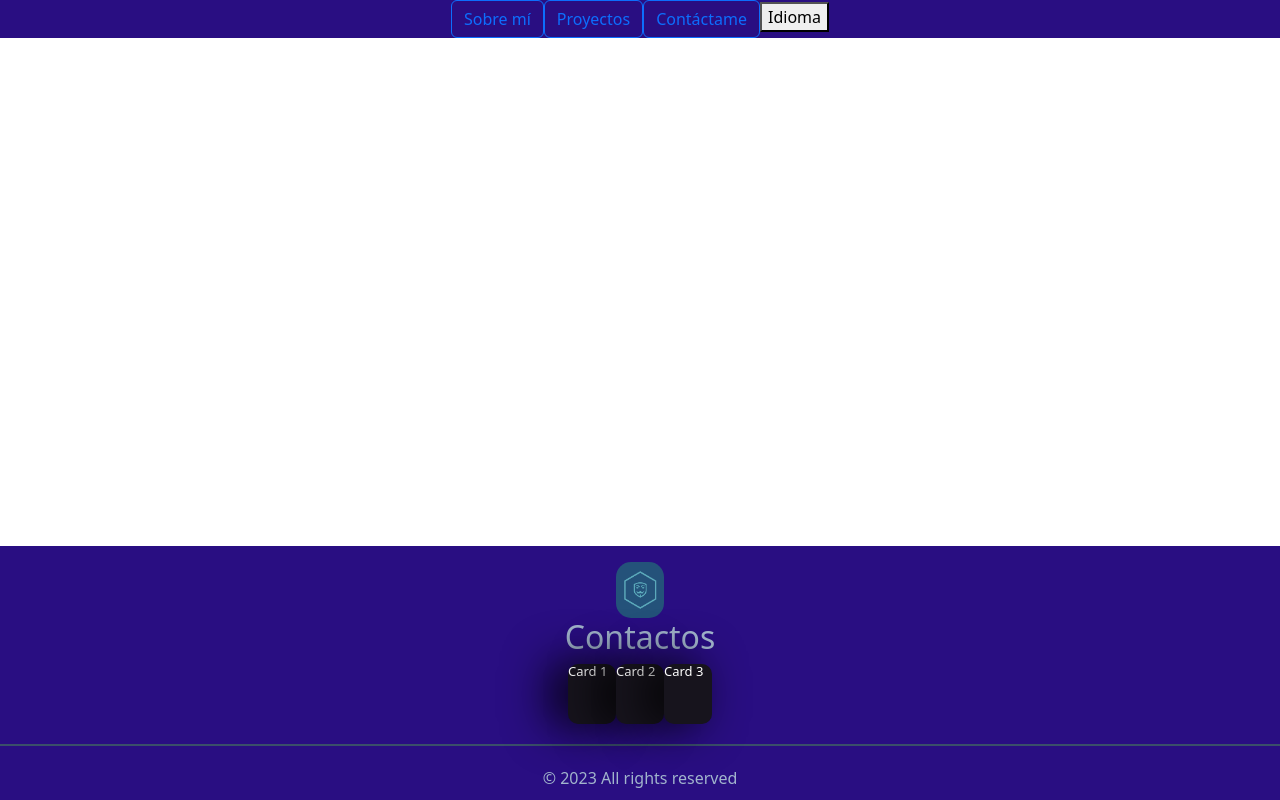
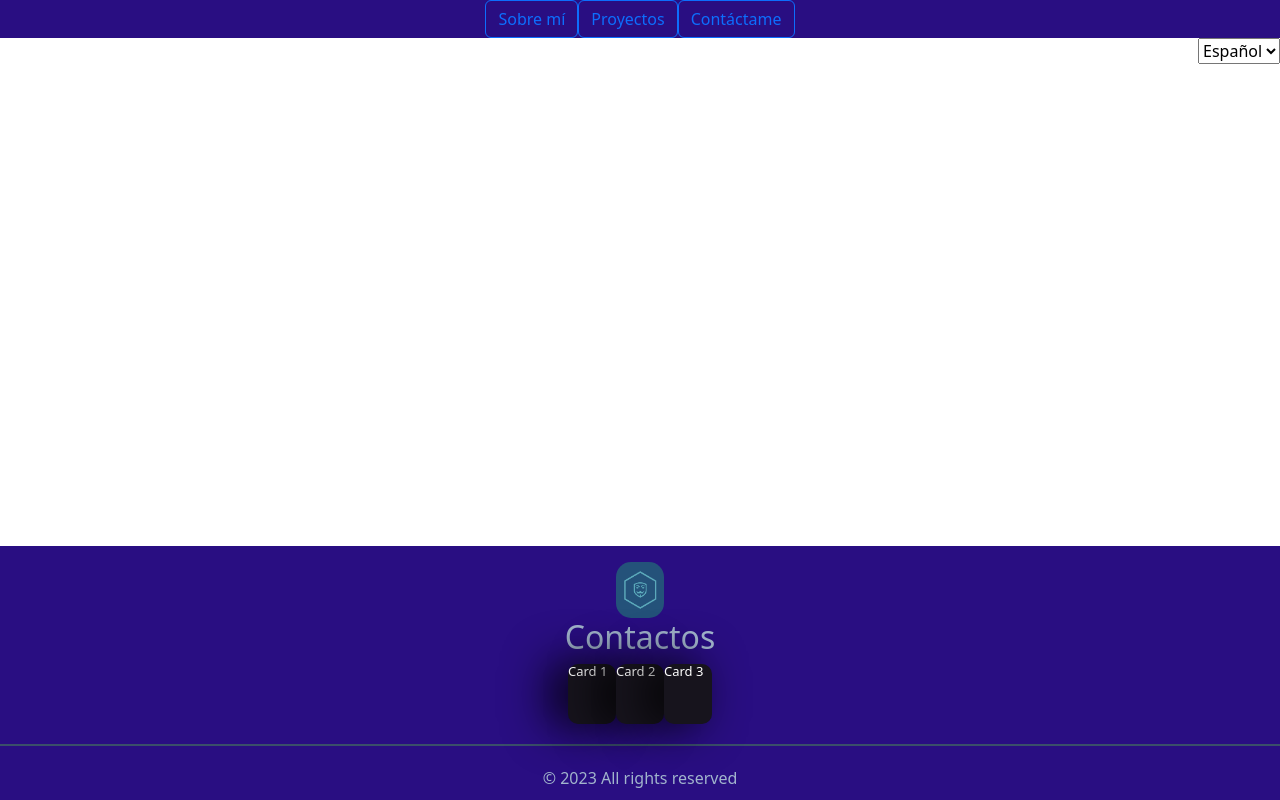
Before and after one commit to JorgeSalazarMaceda/portfolio, a React (Create React App) app: page / in a window 1280 px wide. Built offline with nearby package versions, Linux system fonts and the light colour scheme.

Commit message:
just details

```diff
--- a/package.json
+++ b/package.json
@@ -7,6 +7,7 @@
     "@testing-library/react": "^13.4.0",
     "@testing-library/user-event": "^13.5.0",
     "bootstrap": "^5.3.1",
+    "bootstrap-select": "^1.13.18",
     "react": "^18.2.0",
     "react-dom": "^18.2.0",
     "react-scripts": "5.0.1",
--- a/src/Components/LanguageDropDown.js
+++ b/src/Components/LanguageDropDown.js
@@ -1,3 +1,5 @@
+import '../Style/LanguageDropDown.css'
+import 'bootstrap/dist/css/bootstrap.min.css';
 
 
 const LanguageDropDown = (props) => {
@@ -8,7 +10,14 @@ const LanguageDropDown = (props) => {
     };
 
     return (
-        <button onClick={clickHandle}>{props.children}</button>
+        <div>
+            {/* <button onClick={clickHandle} className='languageButton'>{props.children}</button> */}
+            <select onChange={clickHandle} className="languageButton" data-width="fit">
+                <option data-content='<span class="flag-icon flag-icon-us"></span> English'>Español</option>
+                <option data-content='<span class="flag-icon flag-icon-es"></span> Español'>English</option>
+            </select>
+        </div>
+
     )
 }
 
--- /dev/null
+++ b/src/Style/LanguageDropDown.css
@@ -0,0 +1,4 @@
+.languageButton {
+    right: 0;
+    position: absolute;
+}
--- /dev/null
+++ b/src/Style/Main.css
@@ -0,0 +1,4 @@
+bodyStyle{
+
+    background-color: whitesmoke ;
+}
--- a/src/strings/StringStorage.json
+++ b/src/strings/StringStorage.json
@@ -8,7 +8,7 @@
             "idioma": "Idioma"
         },
         "en": {
-            "sobre_mi": "About me",
+            "sobre_mi": "About",
             "proyectos": "Projects",
             "contacto": "Contact me",
             "idioma": "Language"
```
Also changed, not shown: src/Components/Main.js (added, +10 -0 lines), 1 other file (tests, documents, lock files or other folders).
